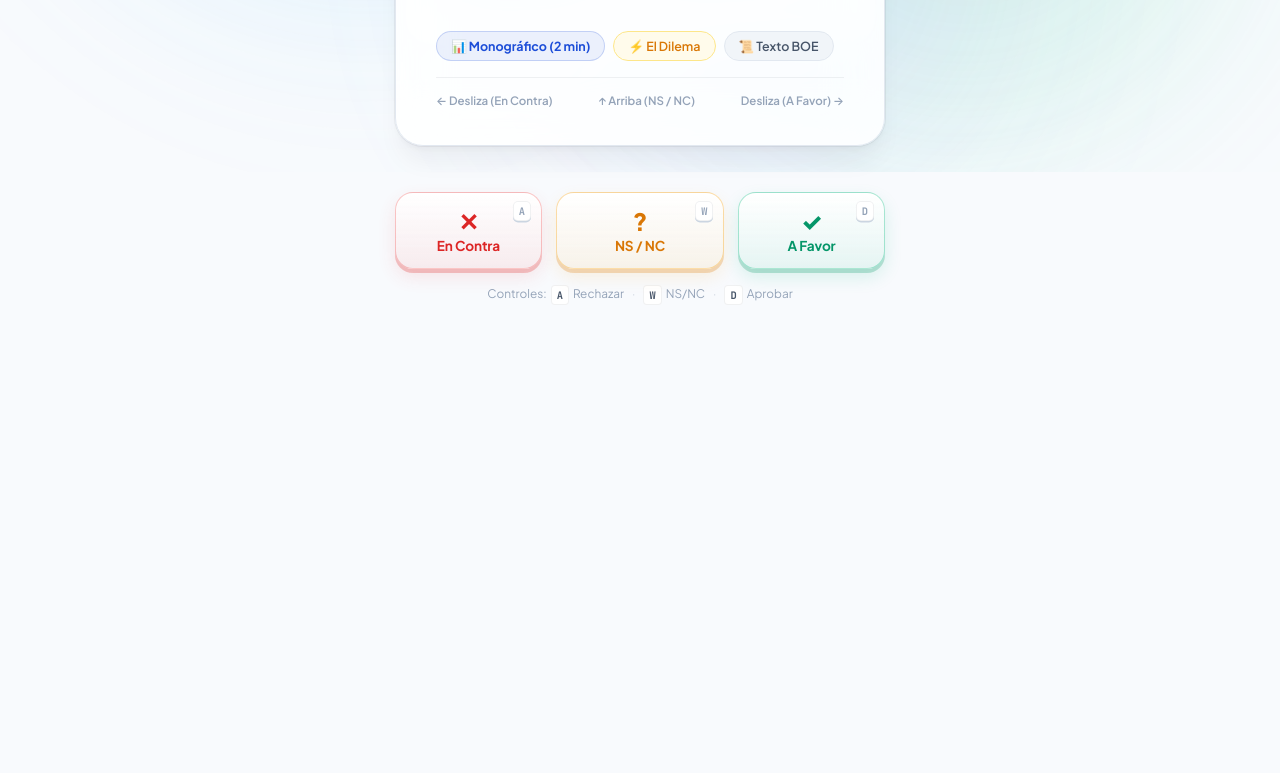
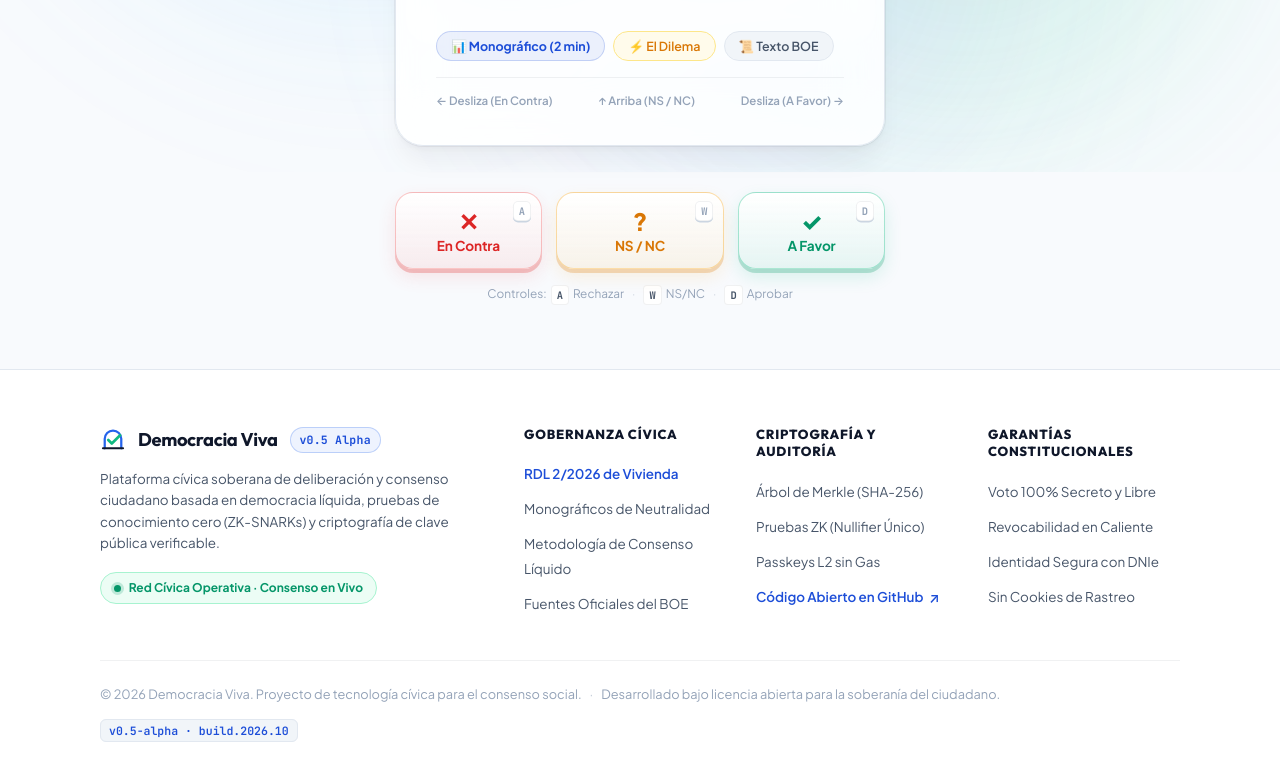
Before and after one commit to LittleFlaivor/democracia-viva, a website built with Vite: page index.html in a window 1280 px wide. Shown: the part 628-1401 px from the top of the page. Before the commit the page ends 997 px from the top, so only its background shows below. Built offline with nearby package versions, Linux system fonts and the light colour scheme.

Commit message:
feat(footer): add professional civic footer with v0.5 Alpha version badge, legal and cryptographic assurances

```diff
--- a/index.html
+++ b/index.html
@@ -56,6 +56,9 @@
     <section id="game-stage-container" aria-label="Mazo Central Cívico"></section>
   </main>
 
+  <!-- 3. Pie de Página Institucional y Versión de la Aplicación -->
+  <footer id="civic-footer-container" class="civic-footer"></footer>
+
   <!-- Contenedor de Modales (Novela Gráfica, BOE, Acta y Recibo ZK) -->
   <div id="modal-root-container"></div>
 
--- a/src/main.ts
+++ b/src/main.ts
@@ -15,6 +15,7 @@ import { renderBoeModal } from './ui/gamified/boe-modal.ts';
 import { renderMonographModal } from './ui/gamified/monograph-modal.ts';
 import { renderVerificationModal } from './ui/components/verification-modal.ts';
 import { renderParliamentaryReportModal } from './ui/components/parliamentary-report-modal.ts';
+import { renderCivicFooter } from './ui/gamified/civic-footer.ts';
 
 let activeReceiptNullifier: string | null = null;
 let isParliamentaryReportOpen = false;
@@ -30,6 +31,7 @@ function initApp() {
   const hudContainer = document.getElementById('hud-barometers-container');
   const stageContainer = document.getElementById('game-stage-container');
   const modalContainer = document.getElementById('modal-root-container');
+  const footerContainer = document.getElementById('civic-footer-container');
 
   if (!dockContainer || !hudContainer || !stageContainer || !modalContainer) {
     console.error('Contenedores no encontrados en el DOM');
@@ -94,6 +96,10 @@ function initApp() {
       renderConsensusEureka(stageContainer!, openParliamentaryReport, openReceiptModal);
     } else {
       renderCardDeck(stageContainer!);
+    }
+
+    if (footerContainer) {
+      renderCivicFooter(footerContainer);
     }
 
     renderModals();
--- /dev/null
+++ b/src/ui/gamified/civic-footer.ts
@@ -0,0 +1,93 @@
+/**
+ * COMPONENTE: PIE DE PÁGINA INSTITUCIONAL PROFESIONAL (CIVIC FOOTER)
+ * Incluye identidad, versión (v0.5 Alpha), garantías criptográficas,
+ * enlaces a código abierto en GitHub y declaración de neutralidad cívica.
+ */
+
+export function renderCivicFooter(container: HTMLElement): void {
+  container.innerHTML = `
+    <div class="civic-footer-inner">
+      <div class="footer-top-grid">
+        <!-- Columna 1: Identidad y Versión -->
+        <div class="footer-brand-col">
+          <div class="footer-brand-header">
+            <div class="footer-logo-mark" aria-hidden="true">
+              <svg viewBox="0 0 44 44" fill="none" xmlns="http://www.w3.org/2000/svg" class="footer-svg-icon">
+                <path d="M 8 36 L 8 20 C 8 12.268 14.268 6 22 6 C 29.732 6 36 12.268 36 20 L 36 36" stroke="#2563EB" stroke-width="3.8" stroke-linecap="round" stroke-linejoin="round"/>
+                <line x1="5" y1="36" x2="39" y2="36" stroke="currentColor" stroke-width="3.5" stroke-linecap="round"/>
+                <path d="M 14 22 L 20 28 L 34 14" stroke="#10B981" stroke-width="4.5" stroke-linecap="round" stroke-linejoin="round"/>
+              </svg>
+            </div>
+            <span class="font-display footer-brand-title">Democracia Viva</span>
+            <span class="footer-version-tag">v0.5 Alpha</span>
+          </div>
+
+          <p class="footer-lead-text">
+            Plataforma cívica soberana de deliberación y consenso ciudadano basada en democracia líquida,
+            pruebas de conocimiento cero (ZK-SNARKs) y criptografía de clave pública verificable.
+          </p>
+
+          <div class="footer-status-indicator">
+            <span class="status-pulse-dot" aria-hidden="true"></span>
+            <span class="status-pulse-label">Red Cívica Operativa · Consenso en Vivo</span>
+          </div>
+        </div>
+
+        <!-- Columna 2: Marco Legislativo y Consenso -->
+        <div class="footer-nav-col">
+          <h4 class="footer-col-heading">Gobernanza Cívica</h4>
+          <ul class="footer-link-list">
+            <li><span class="footer-link-item active-topic">RDL 2/2026 de Vivienda</span></li>
+            <li><span class="footer-link-item">Monográficos de Neutralidad</span></li>
+            <li><span class="footer-link-item">Metodología de Consenso Líquido</span></li>
+            <li><span class="footer-link-item">Fuentes Oficiales del BOE</span></li>
+          </ul>
+        </div>
+
+        <!-- Columna 3: Criptografía y Transparencia -->
+        <div class="footer-nav-col">
+          <h4 class="footer-col-heading">Criptografía y Auditoría</h4>
+          <ul class="footer-link-list">
+            <li><span class="footer-link-item">Árbol de Merkle (SHA-256)</span></li>
+            <li><span class="footer-link-item">Pruebas ZK (Nullifier Único)</span></li>
+            <li><span class="footer-link-item">Passkeys L2 sin Gas</span></li>
+            <li>
+              <a
+                href="https://github.com/LittleFlaivor/democracia-viva"
+                target="_blank"
+                rel="noopener noreferrer"
+                class="footer-link-item github-link"
+              >
+                <span>Código Abierto en GitHub</span>
+                <span class="external-arrow">↗</span>
+              </a>
+            </li>
+          </ul>
+        </div>
+
+        <!-- Columna 4: Garantías del Ciudadano -->
+        <div class="footer-nav-col">
+          <h4 class="footer-col-heading">Garantías Constitucionales</h4>
+          <ul class="footer-link-list">
+            <li><span class="footer-link-item">Voto 100% Secreto y Libre</span></li>
+            <li><span class="footer-link-item">Revocabilidad en Caliente</span></li>
+            <li><span class="footer-link-item">Identidad Segura con DNIe</span></li>
+            <li><span class="footer-link-item">Sin Cookies de Rastreo</span></li>
+          </ul>
+        </div>
+      </div>
+
+      <!-- Barra Inferior de Copyright y Auditoría -->
+      <div class="footer-bottom-bar">
+        <div class="footer-bottom-legal">
+          <span>© 2026 Democracia Viva. Proyecto de tecnología cívica para el consenso social.</span>
+          <span class="footer-separator">·</span>
+          <span>Desarrollado bajo licencia abierta para la soberanía del ciudadano.</span>
+        </div>
+        <div class="footer-bottom-tech">
+          <span class="badge-mono footer-mono-pill">v0.5-alpha · build.2026.10</span>
+        </div>
+      </div>
+    </div>
+  `;
+}
--- a/src/ui/styles/components.css
+++ b/src/ui/styles/components.css
@@ -2800,3 +2800,223 @@
     font-size: 0.75rem;
   }
 }
+
+/* ========================================================
+   PIE DE PÁGINA PROFESIONAL (CIVIC FOOTER)
+   Diseño institucional sobrio, badge de versión v0.5 Alpha
+   y enlaces a garantías de gobernanza y código abierto.
+   ======================================================== */
+.civic-footer {
+  width: 100%;
+  border-top: 1px solid var(--border-card);
+  background: var(--bg-surface);
+  margin-top: auto;
+  position: relative;
+  z-index: 15;
+  padding: 3.5rem 1.5rem 2rem;
+  transition: background-color 0.3s var(--ease-smooth), border-color 0.3s;
+}
+
+[data-theme="dark"] .civic-footer {
+  background: rgba(14, 16, 24, 0.85);
+  backdrop-filter: blur(20px);
+  -webkit-backdrop-filter: blur(20px);
+  border-top-color: var(--border-card);
+}
+
+.civic-footer-inner {
+  max-width: 1080px;
+  margin: 0 auto;
+  width: 100%;
+  display: flex;
+  flex-direction: column;
+  gap: 2.75rem;
+}
+
+.footer-top-grid {
+  display: grid;
+  grid-template-columns: 2fr 1fr 1fr 1fr;
+  gap: 2.5rem;
+}
+
+.footer-brand-header {
+  display: flex;
+  align-items: center;
+  gap: 0.75rem;
+  margin-bottom: 0.85rem;
+  flex-wrap: wrap;
+}
+
+.footer-logo-mark {
+  width: 26px;
+  height: 26px;
+  display: flex;
+  align-items: center;
+  justify-content: center;
+}
+
+.footer-svg-icon {
+  width: 100%;
+  height: 100%;
+}
+
+.footer-brand-title {
+  font-size: 1.15rem;
+  font-weight: 800;
+  color: var(--text-primary);
+  letter-spacing: -0.02em;
+}
+
+.footer-version-tag {
+  font-family: 'JetBrains Mono', monospace;
+  font-size: 0.72rem;
+  font-weight: 700;
+  padding: 0.2rem 0.55rem;
+  border-radius: 9999px;
+  background: rgba(37, 99, 235, 0.08);
+  color: var(--color-primary);
+  border: 1px solid rgba(37, 99, 235, 0.25);
+  letter-spacing: 0.02em;
+}
+
+[data-theme="dark"] .footer-version-tag {
+  background: rgba(59, 130, 246, 0.16);
+  border-color: rgba(59, 130, 246, 0.35);
+  color: #60A5FA;
+}
+
+.footer-lead-text {
+  font-size: 0.84rem;
+  line-height: 1.6;
+  color: var(--text-secondary);
+  max-width: 360px;
+  margin-bottom: 1.15rem;
+}
+
+.footer-status-indicator {
+  display: inline-flex;
+  align-items: center;
+  gap: 0.5rem;
+  padding: 0.35rem 0.8rem;
+  border-radius: 9999px;
+  background: var(--vote-yes-bg);
+  border: 1px solid var(--vote-yes-border);
+  color: var(--vote-yes);
+  font-size: 0.75rem;
+  font-weight: 700;
+  width: fit-content;
+}
+
+.status-pulse-dot {
+  width: 7px;
+  height: 7px;
+  border-radius: 50%;
+  background-color: var(--vote-yes);
+  box-shadow: 0 0 0 3px var(--vote-yes-glow);
+}
+
+.footer-col-heading {
+  font-family: 'Outfit', sans-serif;
+  font-size: 0.82rem;
+  font-weight: 800;
+  text-transform: uppercase;
+  letter-spacing: 0.06em;
+  color: var(--text-primary);
+  margin-bottom: 1.1rem;
+}
+
+.footer-link-list {
+  list-style: none;
+  display: flex;
+  flex-direction: column;
+  gap: 0.65rem;
+}
+
+.footer-link-item {
+  font-size: 0.84rem;
+  color: var(--text-secondary);
+  text-decoration: none;
+  transition: color 0.2s ease;
+}
+
+.footer-link-item.active-topic {
+  color: var(--color-primary);
+  font-weight: 600;
+}
+
+.footer-link-item.github-link {
+  display: inline-flex;
+  align-items: center;
+  gap: 0.35rem;
+  color: var(--color-primary);
+  font-weight: 600;
+  cursor: pointer;
+  width: fit-content;
+}
+
+.footer-link-item.github-link:hover {
+  color: var(--color-primary-hover);
+  text-decoration: underline;
+}
+
+.external-arrow {
+  font-size: 0.85rem;
+  transition: transform 0.2s ease;
+}
+
+.footer-link-item.github-link:hover .external-arrow {
+  transform: translate(2px, -2px);
+}
+
+.footer-bottom-bar {
+  border-top: 1px solid var(--border-subtle);
+  padding-top: 1.5rem;
+  display: flex;
+  align-items: center;
+  justify-content: space-between;
+  flex-wrap: wrap;
+  gap: 1rem;
+  font-size: 0.80rem;
+  color: var(--text-muted);
+}
+
+.footer-bottom-legal {
+  display: flex;
+  align-items: center;
+  gap: 0.5rem;
+  flex-wrap: wrap;
+}
+
+.footer-separator {
+  opacity: 0.6;
+}
+
+.footer-mono-pill {
+  font-size: 0.72rem;
+  padding: 0.25rem 0.6rem;
+  border-radius: 6px;
+  background: var(--bg-app-alt);
+  border: 1px solid var(--border-card);
+  color: var(--text-secondary);
+}
+
+@media (max-width: 900px) {
+  .footer-top-grid {
+    grid-template-columns: 1fr 1fr;
+    gap: 2rem;
+  }
+}
+
+@media (max-width: 580px) {
+  .civic-footer {
+    padding: 2.5rem 1rem 1.75rem;
+  }
+  .footer-top-grid {
+    grid-template-columns: 1fr;
+    gap: 1.75rem;
+  }
+  .footer-bottom-bar {
+    flex-direction: column;
+    align-items: flex-start;
+  }
+}
```
